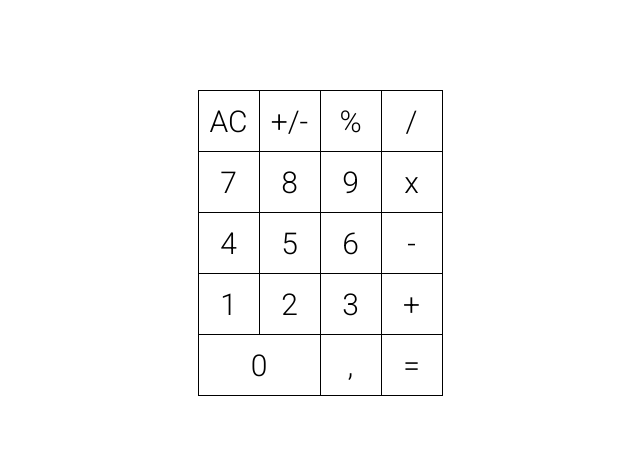
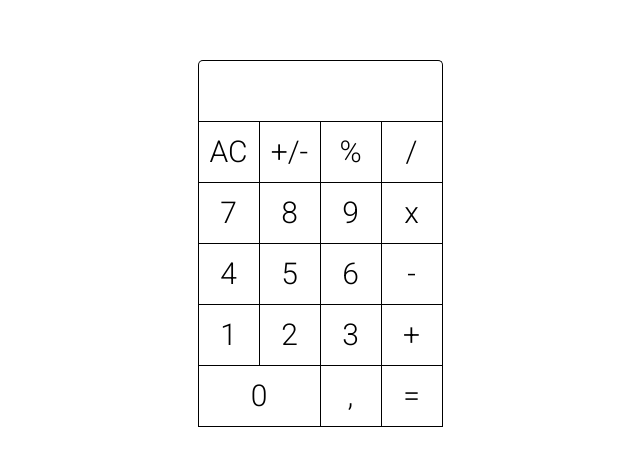
Before and after one commit to ismailsumercetin/react-macbook-calculator, a React (Create React App) app: page / in a window 1280 px wide. Shown: the part 165-630 px from the top of the page, without its empty margins (320-960 px from the left). Built offline with nearby package versions, Linux system fonts and the light colour scheme.

Commit message:
Calculator :: Inputbar implementation and handling keys

```diff
--- a/src/App.js
+++ b/src/App.js
@@ -1,5 +1,7 @@
 import styled from "styled-components";
+import InputBar from "./InputBar";
 import Keys from "./Keys";
+import { useState } from 'react';
 
 const Calculator = styled.div`
   display: inline-flex;
@@ -9,16 +11,26 @@ const Calculator = styled.div`
 const Wrapper = styled.div`
   height: 100vh;
   display: flex;
+  flex-direction: column;
   justify-content: center;
   align-items: center;
   font-family: 'Roboto', sans-serif;
 `;
 
 function App() {
+  const [clickedKey, setClickedKey] = useState({ num: '', id: '' });
+
+  const handleKeyClick = (e) => {
+    const num = e.target.innerText;
+    const id = e.target.id;
+    setClickedKey({ num, id });
+  }
+
   return (
     <Wrapper>
+      <InputBar clickedKey={clickedKey.num} />
       <Calculator>
-        <Keys />
+        <Keys handleKeyClick={handleKeyClick} />
       </Calculator>
     </Wrapper>
   );
--- a/src/InputBar.js
+++ b/src/InputBar.js
@@ -1,9 +1,68 @@
-import React from 'react'
+import styled from 'styled-components';
+import { useEffect, useRef } from 'react';
 
-export default function InputBar() {
+const InputDiv = styled.div`
+    display: flex;
+    width: 243px;
+    height: 60px;
+    border: 1px solid black;
+    border-radius: 5px 5px 0px 0px;
+    border-bottom: none;
+    text-align: right;
+    justify-content: flex-end;
+    align-items: center;
+    & input {
+        color: black;
+    }
+`;
+
+const Input = styled.input`
+    outline: none;
+    border: none;
+    background-color: white;
+    width: 100%;
+    font-size: 40px;
+    text-align: right;
+`;
+
+export default function InputBar({clickedKey}) {
+    const inputRef = useRef();
+
+    const validateKey = () => {
+        const isNumber = !isNaN(parseInt(clickedKey));
+        switch(isNumber) {
+            case true:
+                inputRef.current.value += clickedKey;
+                break;
+            case false:
+                switch(clickedKey) {
+                    case 'AC':
+                    case '+/-':
+                    case '%':
+                    case '/':
+                    case 'x':
+                    case '-':
+                    case '+':
+                    case '=':
+                    case ',':
+                        console.log(clickedKey);
+                        break;
+                    default:
+                        return '';
+                }
+                break;
+            default:
+                return '';
+        }
+    };
+
+    useEffect(() => {
+        validateKey();
+    });
+
     return (
-        <div>
-
-        </div>
+        <InputDiv>
+            <Input ref={inputRef} type='text' disabled/>
+        </InputDiv>
     )
 };
--- a/src/Keys.js
+++ b/src/Keys.js
@@ -33,13 +33,13 @@ const Row = styled.div`
     }
 `;
 
-export default function Keys() {
+export default function Keys({handleKeyClick}) {
     const template_id = 'id_';
 
     const Box = props => (<div
         id={template_id+(props.index)}
         className='key'
-        onClick={(e) => console.log(e.target.innerText)}>{props.propKey}</div>);
+        onClick={(e) => handleKeyClick(e)}>{props.propKey}</div>);
 
 
     const renderKeys = () => {
```
